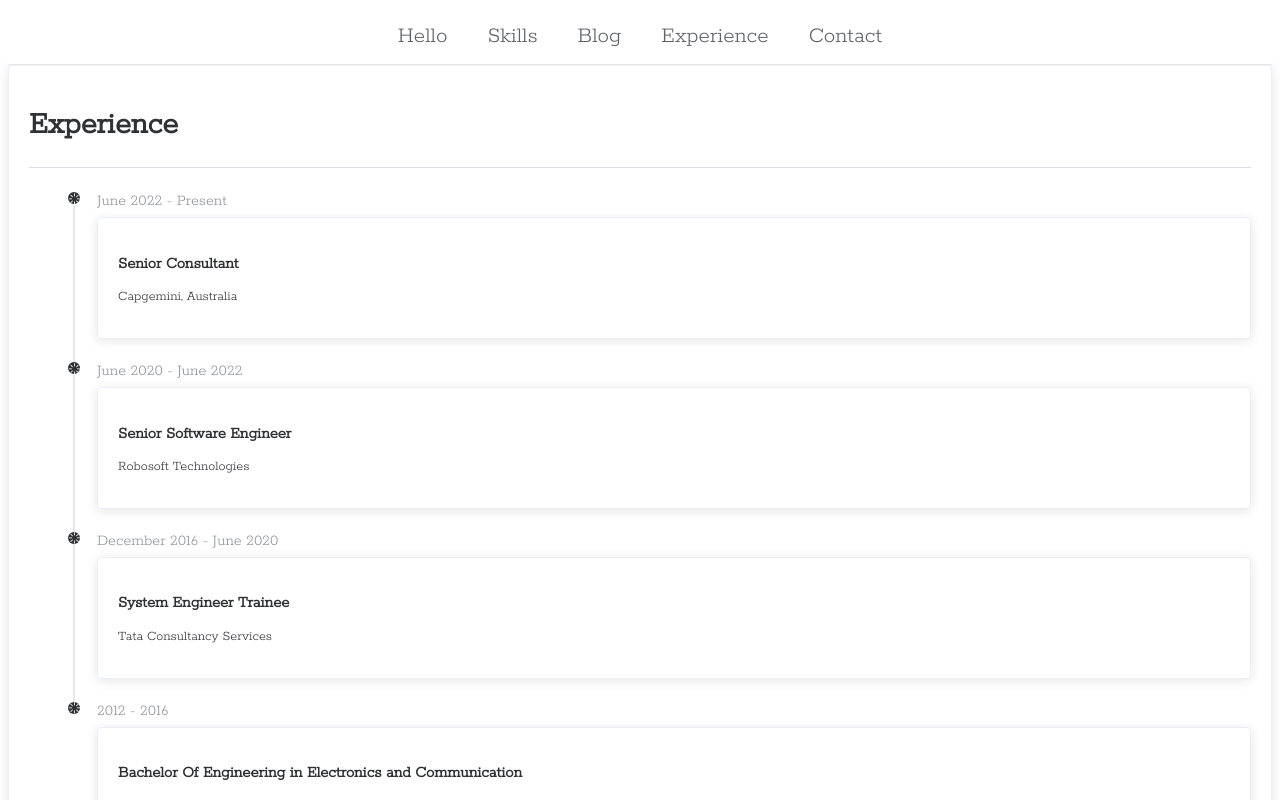
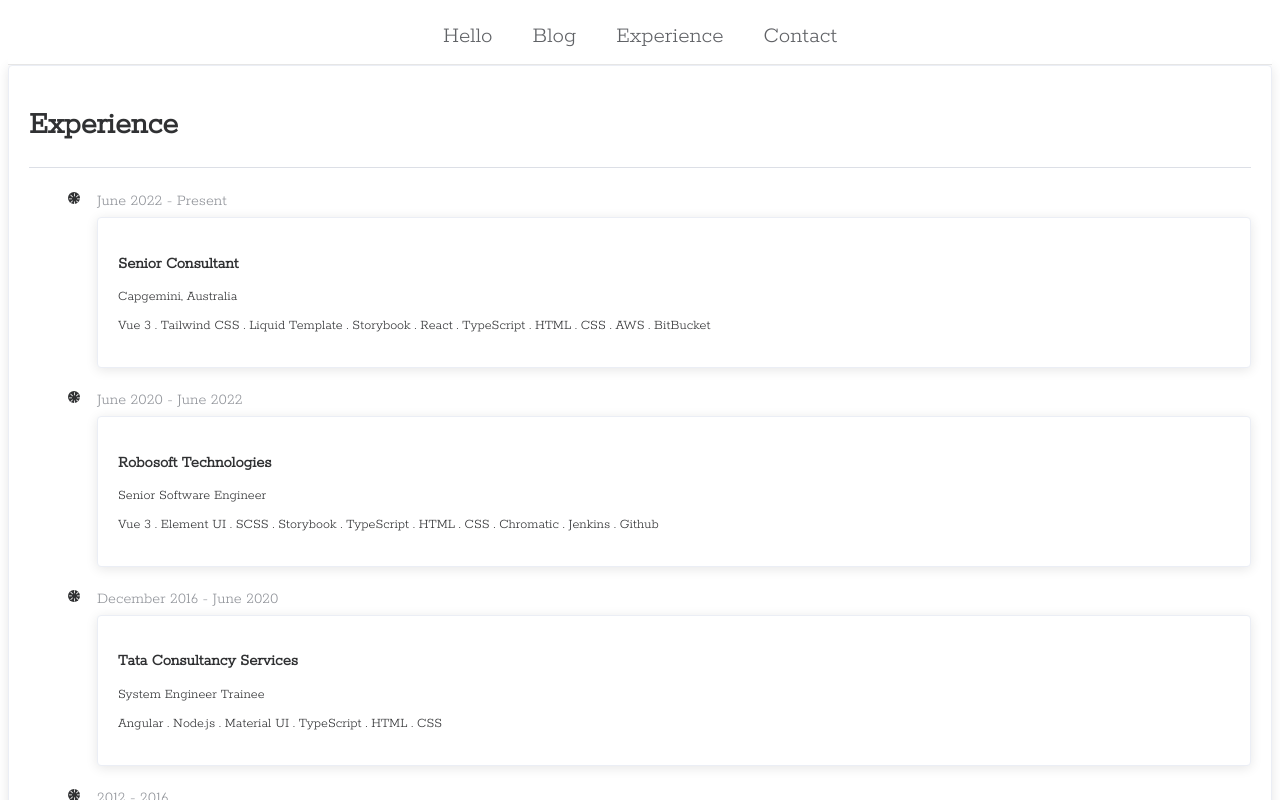
Before and after one commit to Sanchithasharma/myPortfolio, a Vue app: page /experience in a window 1280 px wide. Shown: the top 800 px of the page. Built offline with nearby package versions, Linux system fonts and the light colour scheme.

Commit message:
added recent changes

```diff
--- a/src/components/Header.vue
+++ b/src/components/Header.vue
@@ -10,9 +10,9 @@
         <el-menu-item index="1">Hello</el-menu-item>
       </router-link>
 
-      <router-link to="/skills">
+      <!-- <router-link to="/skills">
         <el-menu-item index="1">Skills</el-menu-item>
-      </router-link>
+      </router-link> -->
 
       <router-link to="/blog">
         <el-menu-item index="1">Blog</el-menu-item>
--- a/src/views/Blog.vue
+++ b/src/views/Blog.vue
@@ -24,7 +24,7 @@
               <div class="blog-description">
                 {{ htmlToText(user.content.substring(0, 200)) }}
                 <span class="read-more">
-                  <a :href="user.link" target="_blank">...Read more</a>
+                  <a :href="user.link" target="_blank" class="link">...Read more</a>
                 </span>
               </div>
             </div>
@@ -122,8 +122,14 @@
   justify-content: center;
   flex-wrap: wrap;
   .tag {
-    margin-right: 20px;
-    margin-top: 2px;
+    margin-right: 10px;
+    margin-top: 10px;
+    border-color: none
+
+  }
+
+  .el-tag--dark {
+    border-color: transparent;
   }
 }
 
@@ -164,4 +170,8 @@
     margin-bottom: 2%;
   }
 }
+
+.link {
+  color: black;
+}
 </style>
--- a/src/views/Contact.vue
+++ b/src/views/Contact.vue
@@ -16,7 +16,7 @@
             >sanchitha.s.r@gmail.com
           </span>
           <br />
-          LIVES IN: <span style="color: #e6a23c">Adelaide, SA, Australia </span>
+          LIVES IN: <span style="color: #e6a23c">Brisbane, SA, Australia </span>
         </center>
       </h4>
       <el-row class="intro-icon-rows">
@@ -60,7 +60,7 @@
         >
           <el-button
             class="resume"
-            onClick="window.open('https://drive.google.com/file/d/19oC0yJ4BRGR8YsJVNy4w1hA_H88pYPLB/view?usp=sharing',  '_blank')"
+            onClick="window.open('https://drive.google.com/file/d/1En3yvaaA2d58ajHZ0tP7tvV_kp0AC7t1/view?usp=sharing',  '_blank')"
           >
             <i class="fas fa-download fa-5x"></i>
           </el-button>
--- a/src/views/Experience.vue
+++ b/src/views/Experience.vue
@@ -7,7 +7,7 @@
       <el-divider></el-divider>
 
       <div class="block">
-        <el-timeline>
+        <!-- <el-timeline>
           <el-timeline-item
             timestamp="June 2022 - Present"
             placement="top"
@@ -17,6 +17,9 @@
             <el-card>
               <h3>Senior Consultant</h3>
               <p>Capgemini, Australia</p>
+              <p>
+                Vue3 . Tailwind CSS . Liquid Template . PCSS . Storybook . React . Material UI . Chromatic . Unit tests . Micro Front-end
+              </p>
             </el-card>
           </el-timeline-item>
 
@@ -57,6 +60,23 @@
               <p>Jawaharlal Nehru College Of Engineering, Shimoga</p>
             </el-card>
           </el-timeline-item>
+        </el-timeline> -->
+
+        <el-timeline v-for="(item, index) in experience" :key="index">
+          <el-timeline-item
+            :timestamp="item.timestamp"
+            placement="top"
+            :color="customColor"
+            icon="el-icon-loading"
+          >
+            <el-card>
+              <h3>{{ item.organization }}</h3>
+              <p>{{ item.role }}</p>
+              <p>
+                {{ item.skills.join(" . ") }}
+              </p>
+            </el-card>
+          </el-timeline-item>
         </el-timeline>
       </div>
     </el-card>
@@ -73,22 +93,27 @@
         {
             timestamp: "June 2022 - Present",
             organization: "Senior Consultant",
-            role: "Capgemini, Australia"
+            role: "Capgemini, Australia",
+            skills: ["Vue 3", "Tailwind CSS", "Liquid Template", "Storybook", "React", "TypeScript", "HTML", "CSS", "AWS", "BitBucket"]
         },
         {
             timestamp: "June 2020 - June 2022",
             organization: "Robosoft Technologies",
-            role: "Senior Software Engineer"
+            role: "Senior Software Engineer",
+            skills: ["Vue 3", "Element UI", "SCSS", "Storybook", "TypeScript", "HTML", "CSS", "Chromatic", "Jenkins", "Github"]
+
         },
         {
             timestamp: "December 2016 - June 2020",
             organization: "Tata Consultancy Services",
-            role: "System Engineer Trainee"
+            role: "System Engineer Trainee",
+            skills: ["Angular", "Node.js", "Material UI", "TypeScript", "HTML", "CSS"]
         },
         {
             timestamp: "2012 - 2016",
             organization: "Jawaharlal Nehru College Of Engineering, Shimoga",
-            role: "Bachelor Of Engineering in Electronics and Communication"
+            role: "Bachelor Of Engineering in Electronics and Communication",
+            skills: []
         }
       ]
     };
--- a/src/views/Hello.vue
+++ b/src/views/Hello.vue
@@ -2,13 +2,14 @@
   <div class="intro">
     <div class="intro-avatar">
       <el-avatar
-        onClick="window.open('https://drive.google.com/file/d/19oC0yJ4BRGR8YsJVNy4w1hA_H88pYPLB/view?usp=sharing',  '_blank')"
+      class="avatar"
+        onClick="window.open('https://drive.google.com/file/d/1En3yvaaA2d58ajHZ0tP7tvV_kp0AC7t1/view?usp=sharing',  '_blank')"
         :size="150"
       >
         <img src="../assets/profile.jpg" />
       </el-avatar>
 
-      <center class="my-name">Sanchitha SR</center>
+      <center class="my-name">Sanchitha Sharma Ranganathaiah</center>
 
       <center>
         Hello! <br />
@@ -118,9 +119,11 @@
     align-items: center;
     margin: 3%;
 
+
     .my-name {
       font-family: "Lovers Quarrel", Helvetica, Arial;
       font-size: 100px;
+      text-shadow: rgba(6,6,38,0.9) 0px 0px 39px;
     }
   }
 
@@ -138,11 +141,13 @@
 
     .icon-buttons {
       background: #303133;
+
     }
 
     :hover {
       background: #ebeef5;
       color: black;
+      // box-shadow: rgba(6,6,38,0.9) 0px 0px 39px;
     }
   }
 
```
Also changed, not shown: 1 other file (tests, documents, lock files or other folders).
